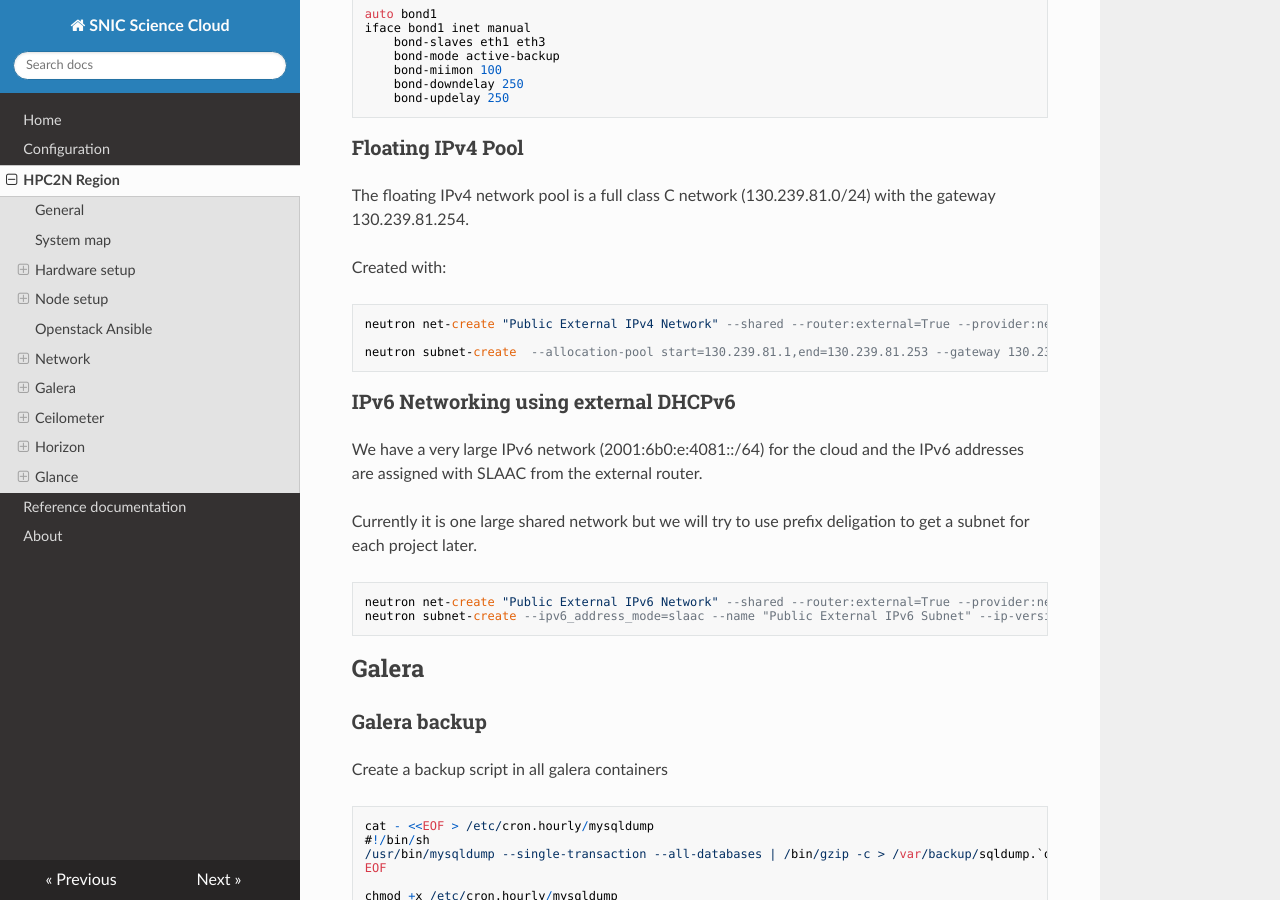
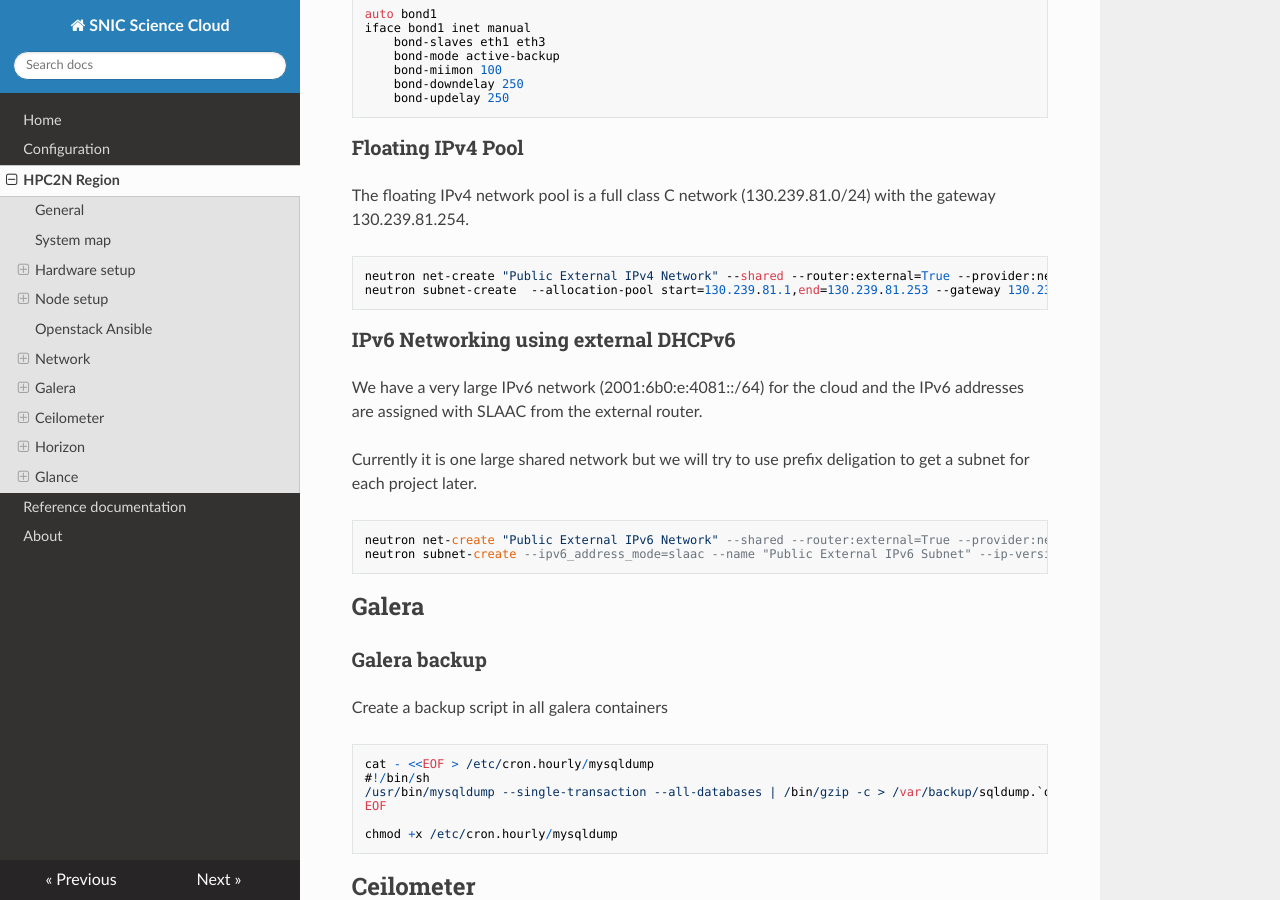
Before and after one commit to SNICScienceCloud/operators-documentation, an MkDocs documentation site: the page built from docs/config_hpc2n.md, in a window 1280 px wide and 900 px high, scrolled down 6046 px. Built offline with MkDocs 1.6.1, drawn with Linux system fonts in a browser that asks for light colours; nearby versions of some CDN libraries; old or Windows-style settings are respelled for this version of MkDocs.

Commit message:
Network create stuff edited

```diff
--- a/docs/config_hpc2n.md
+++ b/docs/config_hpc2n.md
@@ -306,11 +306,8 @@ Linux-bridges are used for the for the vlan and vxlan traffic.
 
 The floating IPv4 network pool is a full class C network (130.239.81.0/24) with the gateway 130.239.81.254.
 
-Created with:
-
     neutron net-create "Public External IPv4 Network" --shared --router:external=True --provider:network_type vlan --provider:segmentation_id 3 --provider:physical_network vlan
-
-    neutron subnet-create  --allocation-pool start=130.239.81.1,end=130.239.81.253 --gateway 130.239.81.254 --disable-dhcp --name "Public External IPv4 Subnet" --ip-version 4 --dns-nameserver 130.239.1.90 *ID_OF_PUBLIC_NETWORK* 130.239.81.0/24A
+    neutron subnet-create  --allocation-pool start=130.239.81.1,end=130.239.81.253 --gateway 130.239.81.254 --disable-dhcp --name "Public External IPv4 Subnet" --ip-version 4 --dns-nameserver 130.239.1.90 "Public External IPv4 Network" 130.239.81.0/24
 
 ### IPv6 Networking using external DHCPv6
 
```
